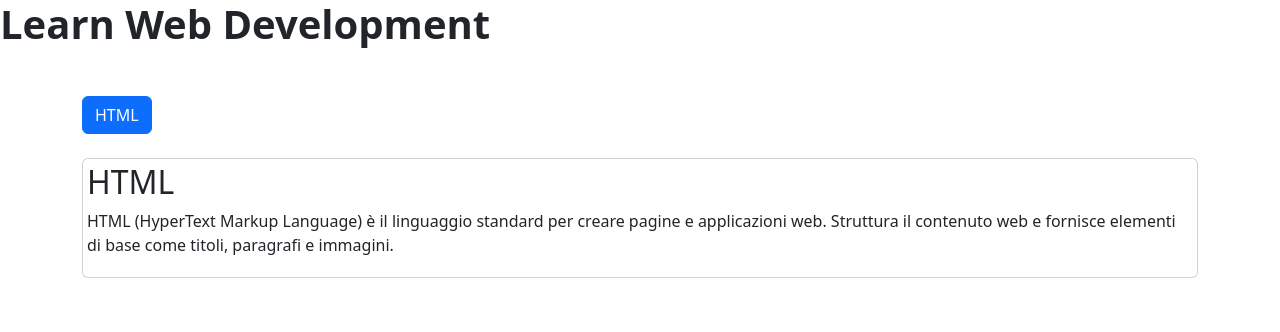
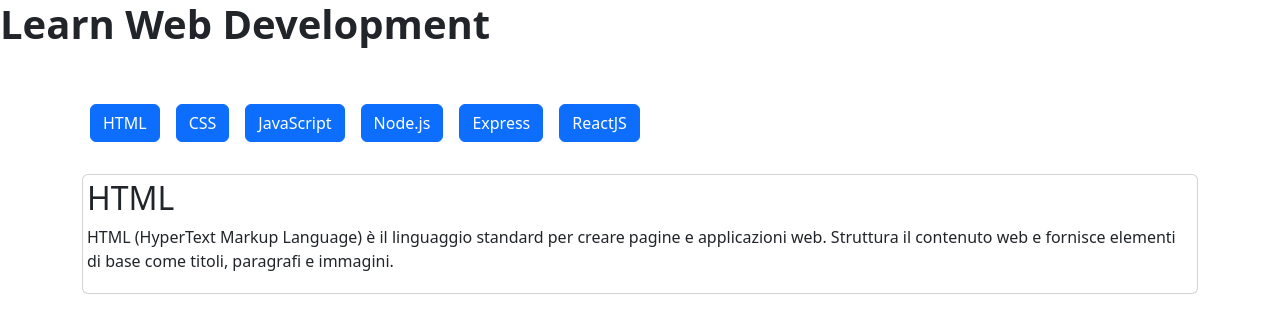
Before and after one commit to dmtpat/react-use-state, a React (Vite) app: page / in a window 1280 px wide. Shown: the top 332 px of the page. Built offline with nearby package versions, Linux system fonts and the light colour scheme.

Commit message:
button list

```diff
--- a/src/App.jsx
+++ b/src/App.jsx
@@ -10,7 +10,9 @@
     <>
       <h1 className='fw-bold fs-1' >Learn Web Development</h1>
       <div className="container mt-5">
-        <button className='btn btn-primary'>{languages[0].title}</button>
+        {languages.map((language, index) => (
+          <button key={index} className='btn btn-primary m-2'>{language.title}</button>
+        ))}
         <div key={languages[0].id} className="card p-1 mt-4">
           <h2>{languages[0].title}</h2>
           <p>{languages[0].description}</p>
```
